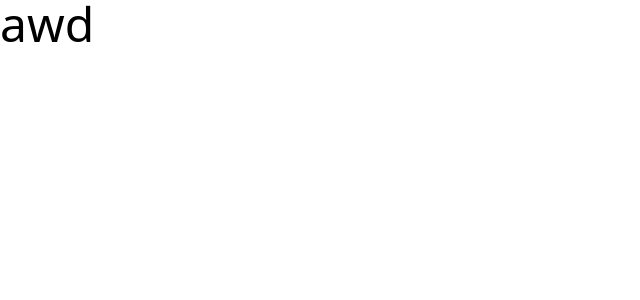
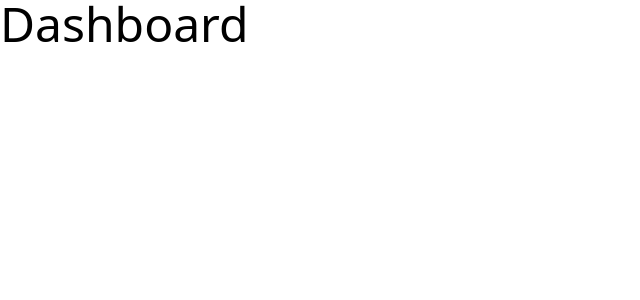
Before and after one commit to JonathonStamper/New_Designasoureses, a Next.js app: page / in a window 1280 px wide. Shown: the top 300 px of the page, without its empty margins (0-640 px from the left). Built offline with nearby package versions, Linux system fonts and the light colour scheme.

Commit message:
Update index.js

```diff
--- a/pages/index.js
+++ b/pages/index.js
@@ -4,7 +4,7 @@ import Image from 'next/image'
 export default function Home() {
   return (
    <div>
-    <p className='text-5xl'>awd</p>
+    <p className='text-5xl'>Dashboard</p>
    </div>
   )
 }
```
